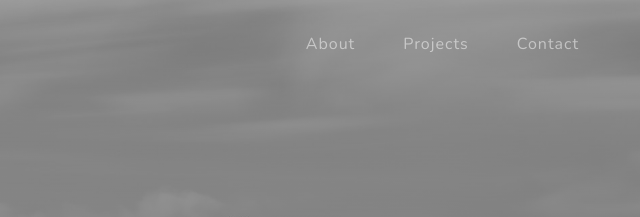
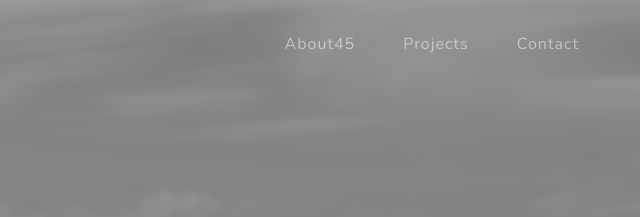
Before and after one commit to Lakeram21/demogit, a plain HTML site: page index.html in a window 1280 px wide. Shown: the top 217 px of the page, 559-1199 px from the left. Drawn offline with nearby package versions, Linux system fonts and the light colour scheme.

Commit message:
added to work thorugh comflict

```diff
--- a/index.html
+++ b/index.html
@@ -32,7 +32,7 @@
             </button>
             <div class="collapse navbar-collapse" id="navbarResponsive">
                 <ul class="navbar-nav ms-auto">
-                    <li class="nav-item"><a class="nav-link" href="#about">About</a></li>
+                    <li class="nav-item"><a class="nav-link" href="#about">About45</a></li>
                     <li class="nav-item"><a class="nav-link" href="#projects">Projects</a></li>
                     <li class="nav-item"><a class="nav-link" href="#signup">Contact</a></li>
                 </ul>
```
